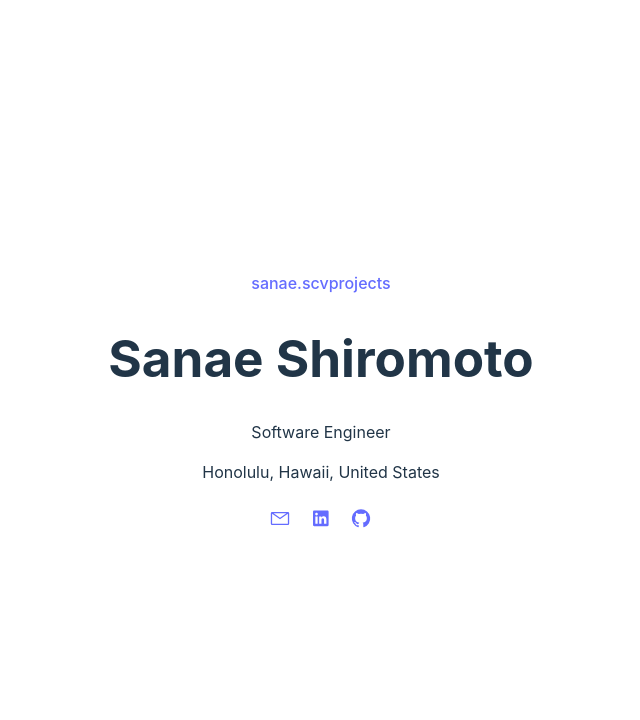
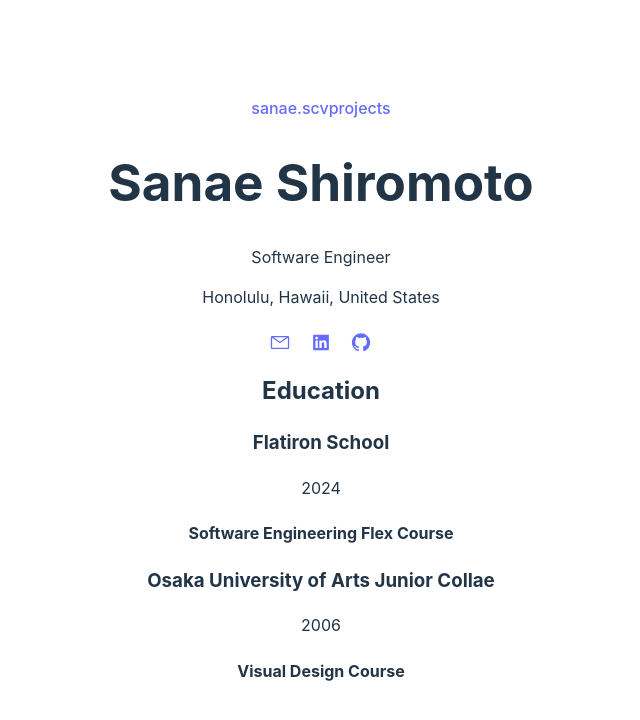
Before and after one commit to Pokasana/intro-page, a React (Vite) app: page /cv in a window 1280 px wide. Shown: the top 720 px of the page, without its empty margins (319-959 px from the left). Built offline with nearby package versions, Linux system fonts and the light colour scheme.

Commit message:
add icons in Info.jsx

```diff
--- a/src/features/cv/Info.jsx
+++ b/src/features/cv/Info.jsx
@@ -1,4 +1,5 @@
 import React from 'react';
+import Education from './Education.jsx'
 
 function Info() {
   return (
@@ -16,6 +17,8 @@
       <a>
         <button className='i-carbon-logo-github' />
       </a>
+
+      <Education />
     </div>
   )
 }
```
